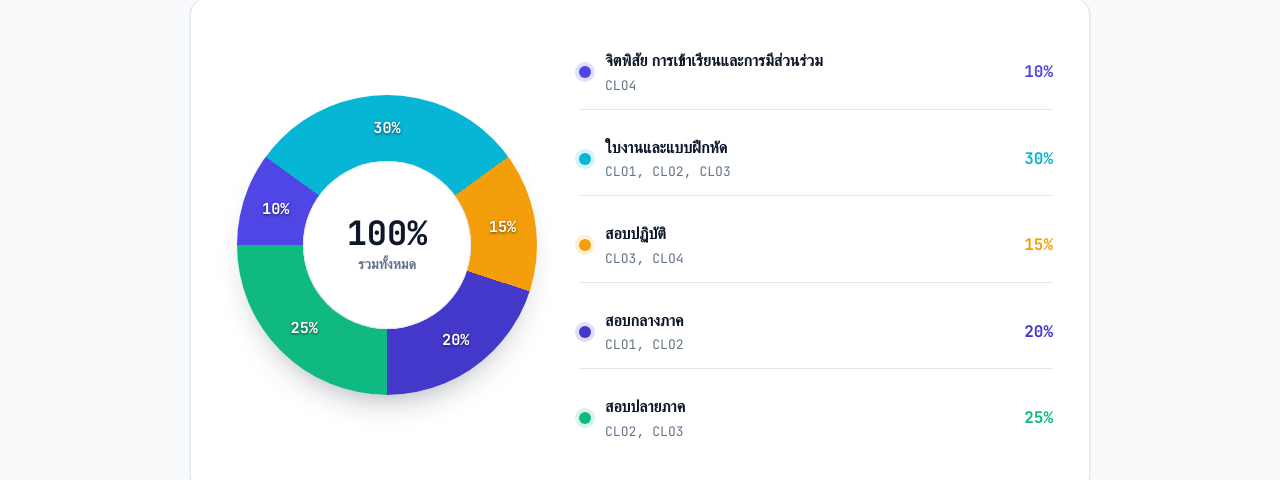
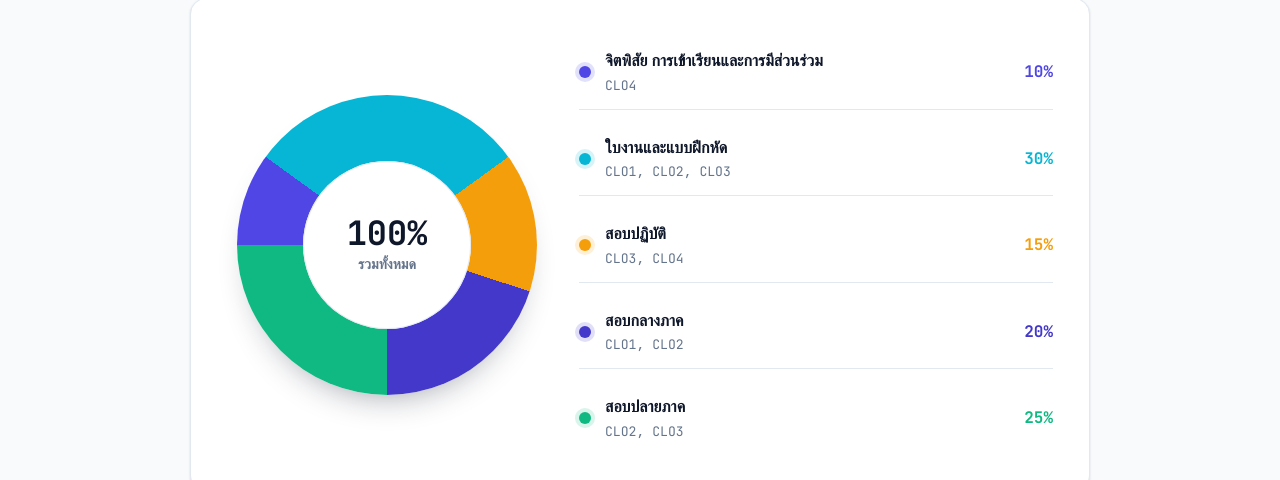
Before and after one commit to alfaXphoori/Digital, a Jekyll site: the page built from index.html, in a window 1280 px wide and 1400 px high, scrolled down 3259 px. Shown: the part 139-619 px from the top of the window. Built offline with Jekyll 4.4.1, drawn with Linux system fonts in a browser that asks for light colours; some web fonts are replaced.

Commit message:
Remove floating percentage labels from pie chart

```diff
--- a/assets/css/style.css
+++ b/assets/css/style.css
@@ -203,17 +203,7 @@ table.schedule tbody tr:hover { background: #f8fafc; }
   text-align: center;
   z-index: 1;
 }
-.assess__label {
-  position: absolute;
-  transform: translate(-50%, -50%);
-  font-family: "JetBrains Mono", monospace;
-  font-size: 0.95rem;
-  font-weight: 700;
-  color: #fff;
-  text-shadow: 0 1px 3px rgba(0,0,0,0.6);
-  pointer-events: none;
-  z-index: 2;
-}
+
 .assess__total-num {
   font-family: "JetBrains Mono", monospace;
   font-size: clamp(1.55rem, 4vw, 2.1rem);
--- a/index.html
+++ b/index.html
@@ -122,12 +122,6 @@ title: หน้าแรก
           <span class="assess__total-num">100%</span>
           <span class="assess__total-label">รวมทั้งหมด</span>
         </div>
-        <!-- Pie chart slice labels -->
-        <span class="assess__label" style="left: 12.9%; top: 38.0%;">10%</span>
-        <span class="assess__label" style="left: 50.0%; top: 11.0%;">30%</span>
-        <span class="assess__label" style="left: 88.5%; top: 43.9%;">15%</span>
-        <span class="assess__label" style="left: 72.9%; top: 81.6%;">20%</span>
-        <span class="assess__label" style="left: 22.4%; top: 77.6%;">25%</span>
       </div>
       <ul class="assess__legend" aria-label="รายละเอียดเกณฑ์การประเมิน">
         <li class="assess__item assess__item--affective">
```
